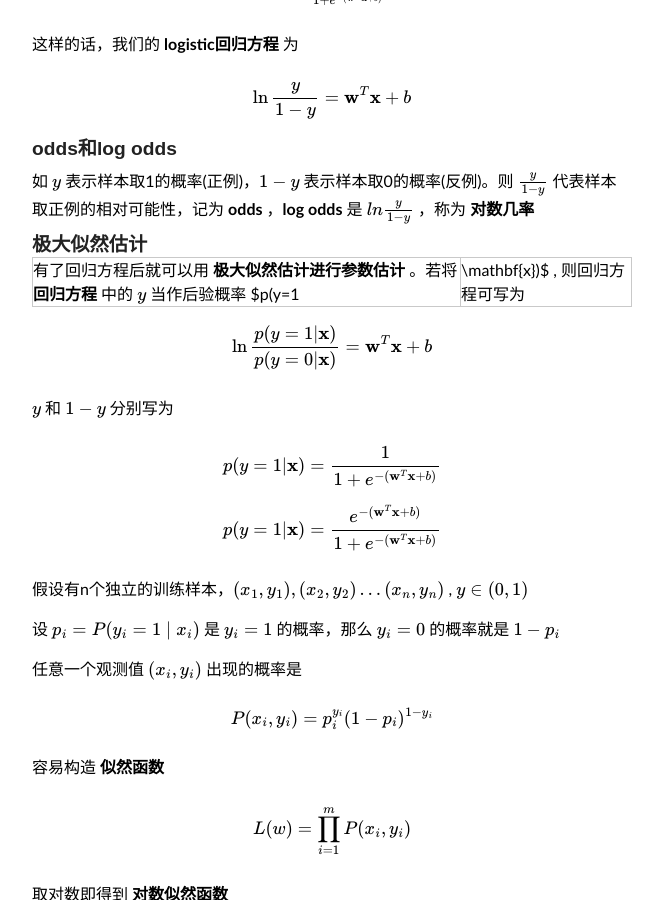
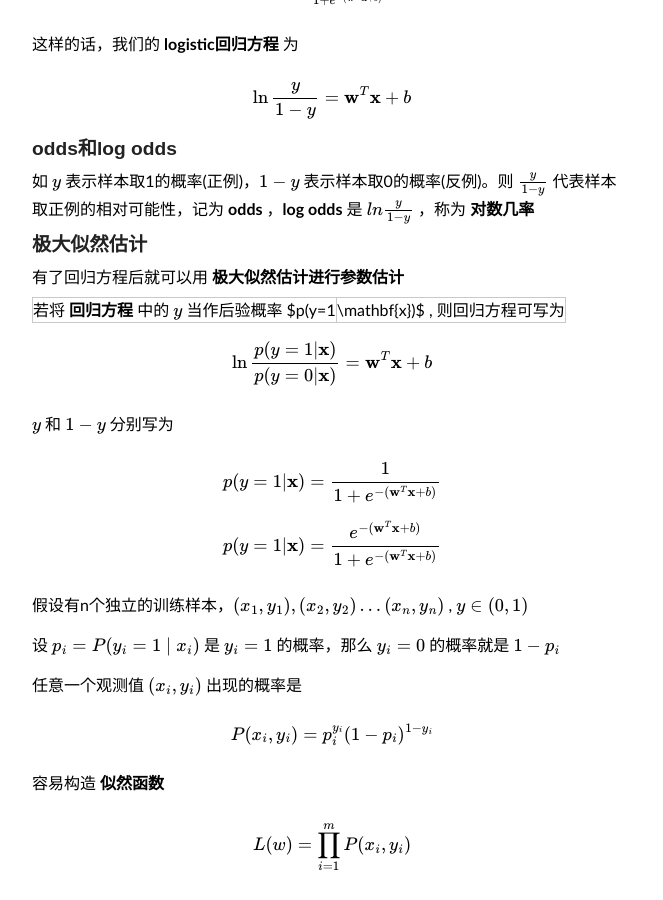
Before and after one commit to lixinyao/jekyll_blog, a Jekyll site: the page built from _posts/2016-06-14-logistic-regression.md, in a window 1280 px wide and 900 px high, scrolled down 1203 px. Shown: the whole window, without its empty margins (308-971 px from the left). Built offline with Jekyll 4.4.1, drawn with Linux system fonts in a browser that asks for light colours; nearby versions of some CDN libraries; some web fonts are replaced; formulas are drawn with MathJax 3; comment, search, counter and statistics services are not loaded.

Commit message:
修改logistic回归方程

```diff
--- a/_posts/2016-06-14-logistic-regression.md
+++ b/_posts/2016-06-14-logistic-regression.md
@@ -54,7 +54,9 @@ $$\ln \frac{y}{1-y} =\mathbf {w}^{T}\mathbf {x} + b$$
 
 ### 极大似然估计
 
-有了回归方程后就可以用 **极大似然估计进行参数估计** 。若将 **回归方程** 中的 $y$ 当作后验概率 $p(y=1|\mathbf{x})$ , 则回归方程可写为
+有了回归方程后就可以用 **极大似然估计进行参数估计**
+
+若将 **回归方程** 中的 $y$ 当作后验概率 $p(y=1|\mathbf{x})$ , 则回归方程可写为
 
 $$\ln \frac{p(y=1|\mathbf{x})}{p(y=0|\mathbf{x})}=\mathbf{w}^{T}\mathbf{x}+b$$
 
```
